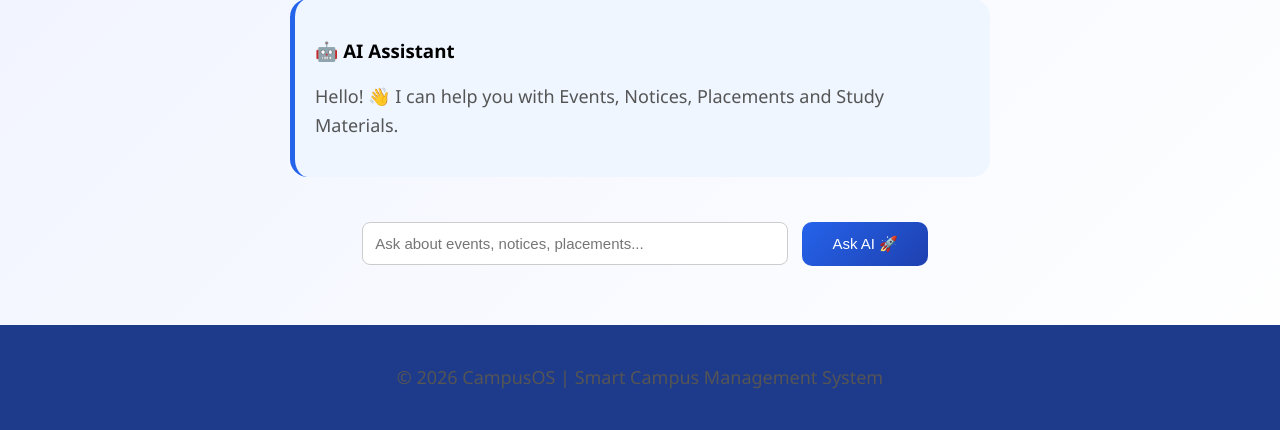
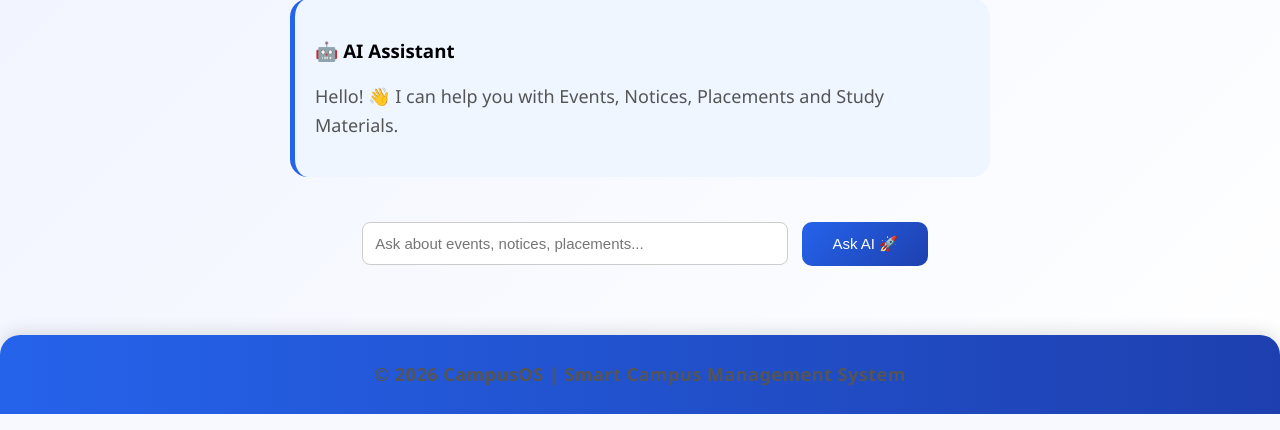
Before and after one commit to Aryaaa-9426/SyanpX_CampusOS, a Flask app: page /ai_assistant in a window 1280 px wide. Shown: the part 460-890 px from the top of the page. Run offline with Flask 3, Linux system fonts and the light colour scheme.

Commit message:
updated footer

```diff
--- a/static/style.css
+++ b/static/style.css
@@ -552,9 +552,30 @@
 
 }
 .footer{
-    margin-top:50px;
-    padding:20px;
-    background:#1e3a8a;
-    color:white;
+
+    margin-top:60px;
+    padding:25px;
+
+    background:linear-gradient(90deg,#2563eb,#1e40af);
+
+    color:#ffffff;
+
     text-align:center;
+
+    font-size:16px;
+
+    font-weight:600;
+
+    letter-spacing:0.5px;
+
+    border-radius:20px 20px 0 0;
+
+    box-shadow:0 -5px 15px rgba(0,0,0,0.1);
+
 }
+
+.footer p{
+
+    margin:0;
+
+}
```
